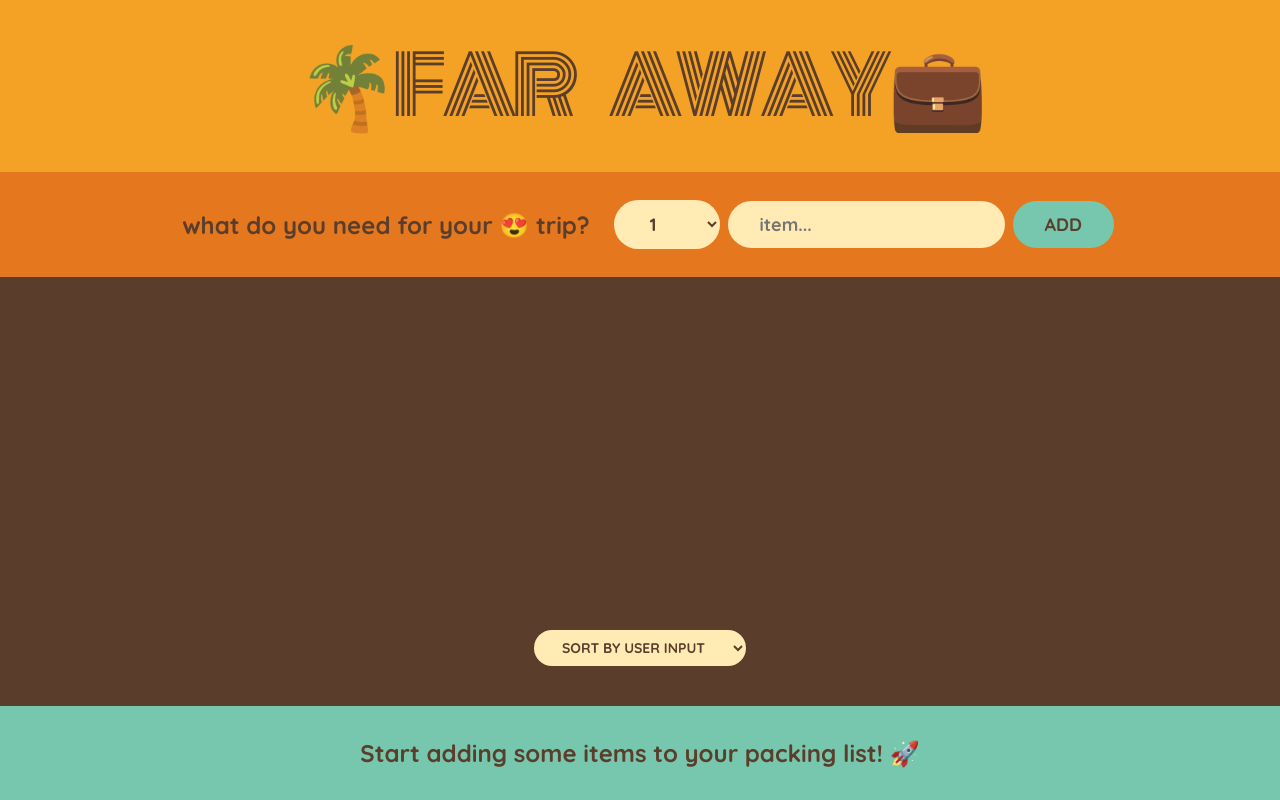
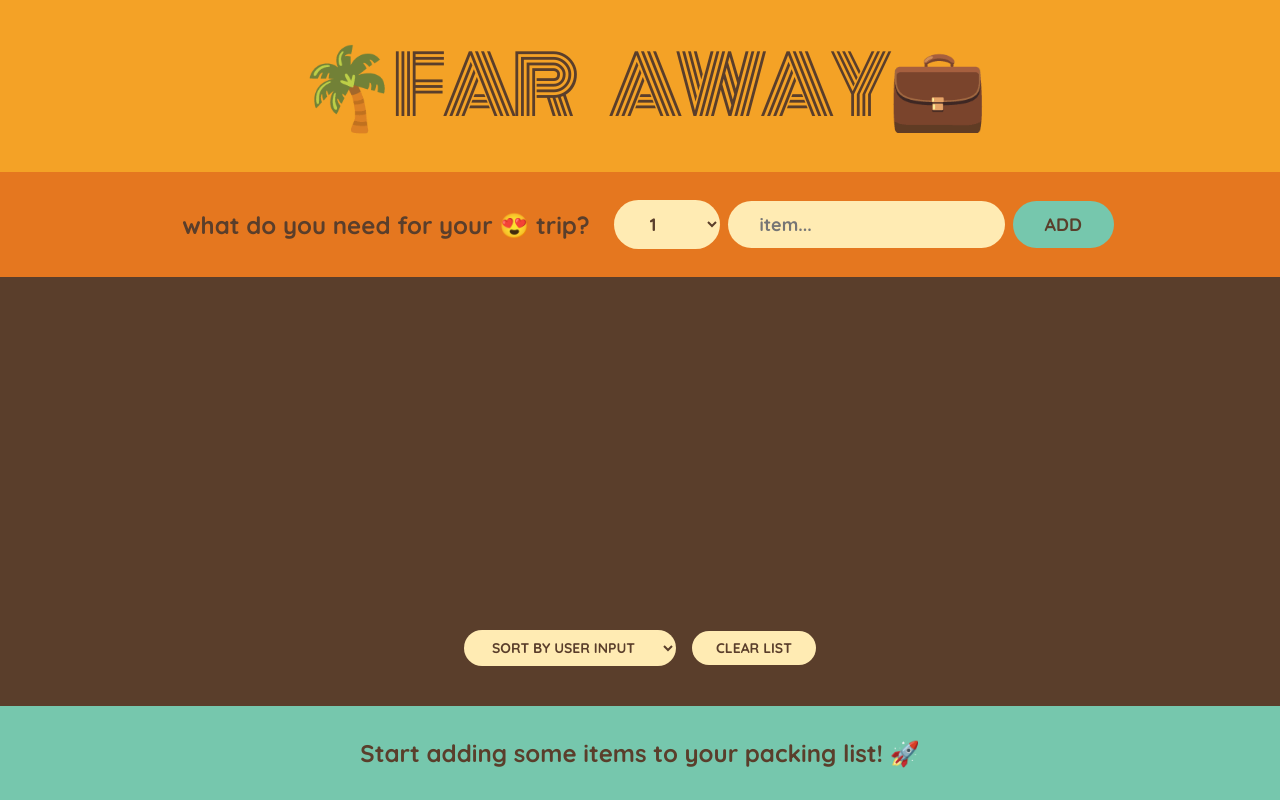
Before and after one commit to DevMasen/travel-list, a React (Create React App) app: page / in a window 1280 px wide. Built offline with nearby package versions, Linux system fonts and the light colour scheme.

Commit message:
E87: feature clearList implanted

```diff
--- a/src/App.js
+++ b/src/App.js
@@ -17,6 +17,9 @@ function App() {
 			)
 		);
 	}
+	function handleClearList() {
+		if (window.confirm('Are you sure about that? 🤔')) setItems([]);
+	}
 	return (
 		<div className="app">
 			<Logo />
@@ -25,6 +28,7 @@ function App() {
 				items={items}
 				onRemoveItem={handleRemoveItem}
 				onPackItem={handlePackItem}
+				onClearList={handleClearList}
 			/>
 			<Stats items={items} />
 		</div>
@@ -84,7 +88,7 @@ function Form({ onAddItem }) {
 	);
 }
 
-function PackingList({ items, onRemoveItem, onPackItem }) {
+function PackingList({ items, onRemoveItem, onPackItem, onClearList }) {
 	const [sortBy, setSortBy] = useState('input');
 
 	let sortedItems;
@@ -121,6 +125,8 @@ function PackingList({ items, onRemoveItem, onPackItem }) {
 					<option value="alphabet">Sort by alphabet</option>
 					<option value="packed">Sort by packed</option>
 				</select>
+
+				<button onClick={onClearList}>clear list</button>
 			</div>
 		</div>
 	);
```
